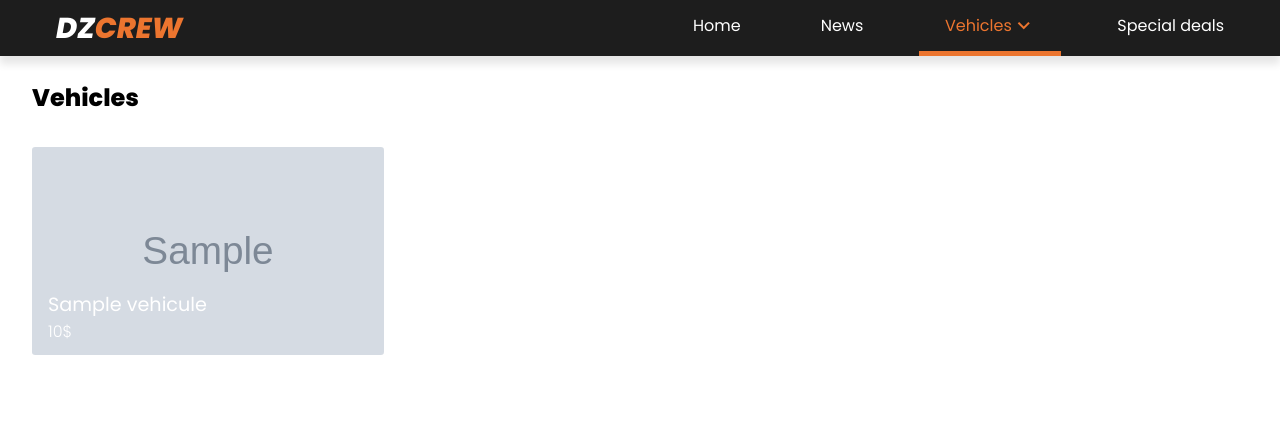
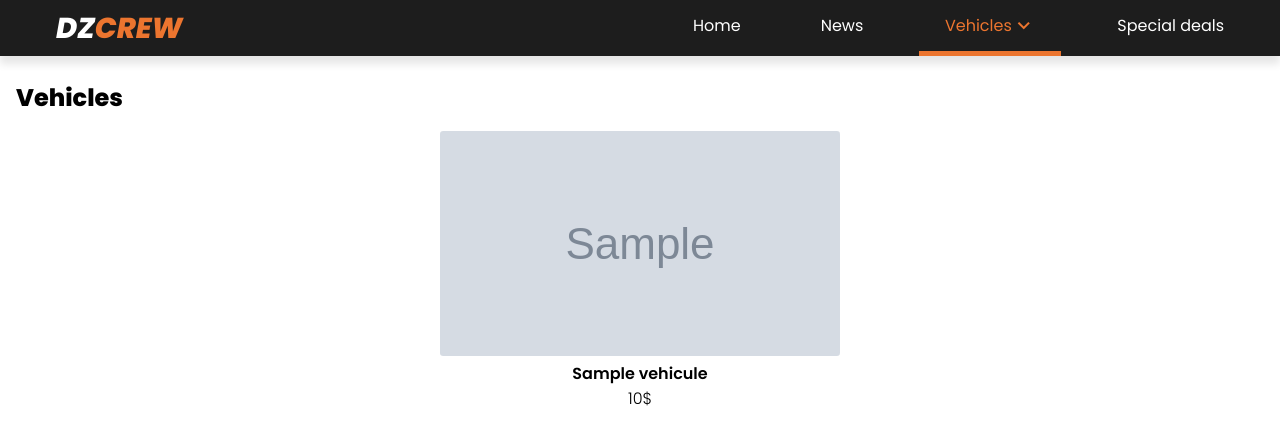
Before and after one commit to sed1k4real/Cars-platform, a PHP site: page /vehicles.php in a window 1280 px wide. Shown: the top 445 px of the page. Run offline with PHP 8.4, Linux system fonts and the light colour scheme; tables that the repository leaves empty or names only in its code hold one stand-in row (values such as "Sample post"); grey boxes marked "Sample" are stand-in pictures.

Commit message:
Grid layout

```diff
--- a/css/vehicles.css
+++ b/css/vehicles.css
@@ -1,9 +1,11 @@
 :root
 {
     --padding-1: 1rem;
-
     --border-rad-1: 0.2rem;
     --border-rad-2: 3rem;
+    --transition:all 350ms ease;
+    --item-min-width: 20rem;
+    --item-max-width: 23rem;
 }
 
 *{
@@ -13,42 +15,46 @@
 .page-content
 {
     margin-top: 5rem;
-    margin-left: 2rem;
+    margin-left: 1rem;
+    margin-right: 1rem;
 }
 
 .title
 {
     font-size: 1rem;
     font-weight: 300;
+    margin-bottom: 1rem;
 }
 
 .card
 {
-    display: inline-block;
-    padding-top: 2rem;
-    padding-right: var(--padding-1);
+    transition: var(--transition);
+
 }
 
 .card img
 {
-    width: 22rem;
-    height: 13rem;
+    width: 100%;
     object-fit: cover;
     border-radius: var(--border-rad-1);
+    aspect-ratio: 16/9;
 }
 
 .card-body
 {
     font-family: Poppins;
-    color: white;
+    /*background-color: rgb(233, 233, 233);*/
+    color: rgb(0, 0, 0);
     white-space: nowrap;
-    margin-top: -4.5rem;
-    margin-left: 1rem;
+    margin-top: -0.5rem;
+    text-align: center;
+    padding-top: 0.4rem;
+    padding-bottom: 1rem;
 }
 .card-body h2
 {
-    font-weight: 400;
-    font-size: 1.2rem;
+    font-weight: 600;
+    font-size: 1rem;
 }
 
 .card-body p
@@ -58,10 +64,23 @@
 
 section
 {
-    display: block;
+    display: grid;
+    grid-template-columns:repeat(auto-fit, minmax(17rem, 1fr));
+    /*display: flex;
+    flex-wrap: wrap;*/
+    column-gap: 1.5rem;
+    justify-content: center;
+    justify-items: center;
+    transition: var(--transition);
+}
+
+.highlight{
+
 }
 
 .card:hover
 {
     cursor: pointer;
+    transform: scale(1.1);
+    transition:var(--transition);
 }
```
